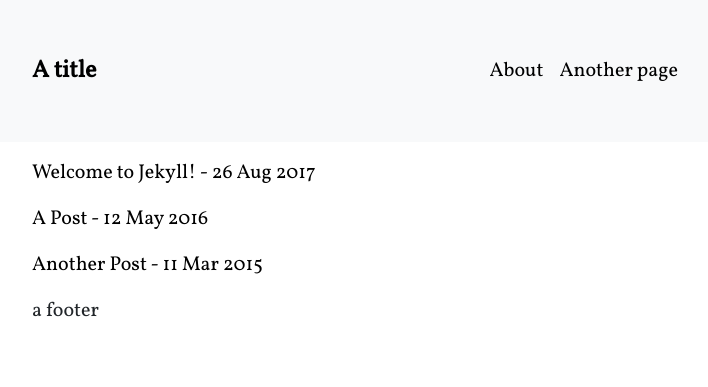
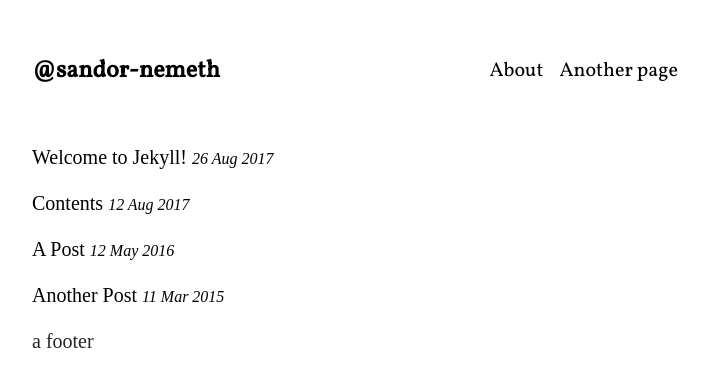
Before and after one commit to sandor-nemeth/my-jekyll-theme, a Jekyll site: the page built from index.md, in a window 1280 px wide. Shown: the top 387 px of the page, without its empty margins (273-981 px from the left). Built offline with Jekyll 4.4.1, drawn with Linux system fonts in a browser that asks for light colours.

```diff
--- a/_config.yml
+++ b/_config.yml
@@ -1,4 +1,4 @@
-title: A title
+title: "@sandor-nemeth"
 email: sandor.nemeth.1986@gmail.com
 description: > # this means to ignore newlines until "baseurl:"
   Write an awesome description for your new site here. You can edit this
@@ -11,6 +11,8 @@ github_username:  sandor-nemeth
 
 # Build settings
 markdown: kramdown
+highlighter: rouge
+
 gems:
   - jekyll-feed
 exclude:
--- a/_includes/header.html
+++ b/_includes/header.html
@@ -1,6 +1,6 @@
 <nav class="navbar navbar-expand-lg py-4 bg-light">
     <div class="container">
-        <a class="navbar-brand" href="{{site.baseurl}}">{{site.title}}</a>
+        <a class="navbar-brand" href="{{site.url}}">{{site.title}}</a>
         <button class="navbar-toggler" type="button" data-toggle="collapse" data-target="#navbarNav" aria-expanded="false" aria-label="Toggle navigation">
             <span class="navbar-toggler-icon"></span>
         </button>
--- a/_layouts/home.html
+++ b/_layouts/home.html
@@ -6,12 +6,12 @@
   <body>
     {% include header.html %}
 
-    <div class="post-wrapper">
+    <div class="post-wrapper home">
         <div class="container">
           {% for post in site.posts %}
-          <div class="row">
+          <div class="row post">
             <div class="col">
-              <p><a href="{{ post.url }}">{{post.title}} - {{ post.date | date_to_string }}</a></p>
+              <p><a href="{{ post.url }}">{{post.title}} <span class="post-date">{{ post.date | date_to_string }}</span></a></p>
             </div>
           </div>
           {% endfor %}
--- /dev/null
+++ b/_sass/_nav.sass
@@ -0,0 +1,8 @@
+.navbar
+  font-family: Vollkorn
+
+  &.bg-light
+    background-color: white !important
+
+  .nav-link:hover
+    text-decoration: underline
--- a/css/main.sass
+++ b/css/main.sass
@@ -1,24 +1,31 @@
 ---
 ---
 
+@import 'nav'
+
 body
-  font-family: Vollkorn, serif
+  font-family: Leto, serif
   font-size: 20px
 
 .container
   width: 700px
 
 
-a
+a, a:hover
   color: black
+  text-decoration: none
 
   &.navbar-brand
     font-weight: bold
     font-size: 24px
 
 .post-wrapper
-    margin-top: 1rem
-
     .post-header
         h1
             font-family: Vollkorn, serif
+
+.home
+    .post
+        .post-date
+            font-size: 16px
+            font-style: italic
```
Also changed, not shown: _posts/2017-08-12-contents.md (added, +123 -0 lines).
